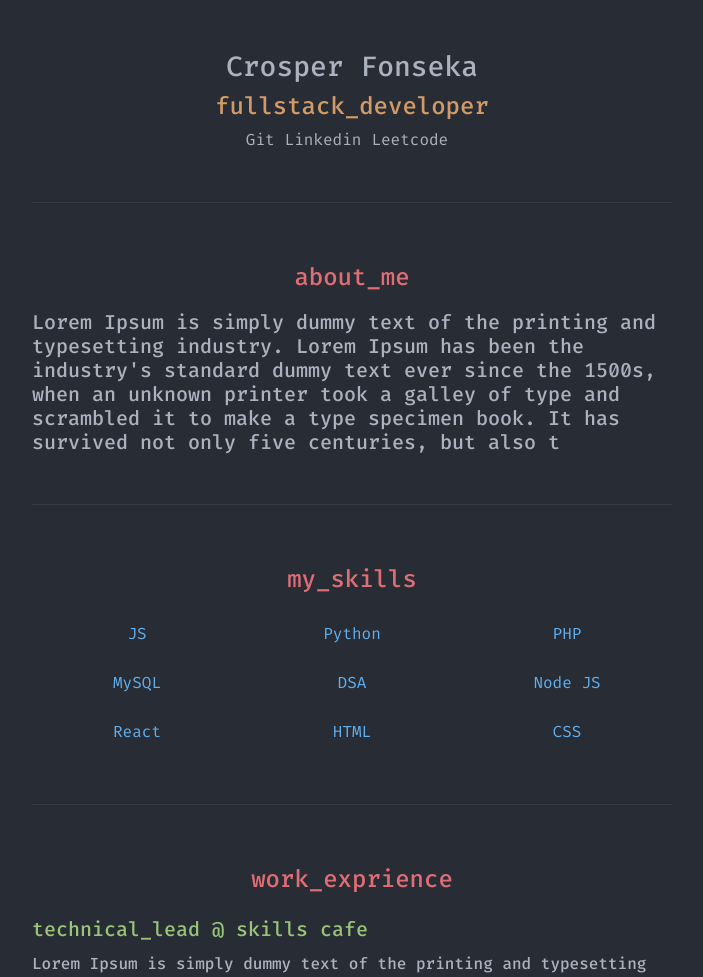
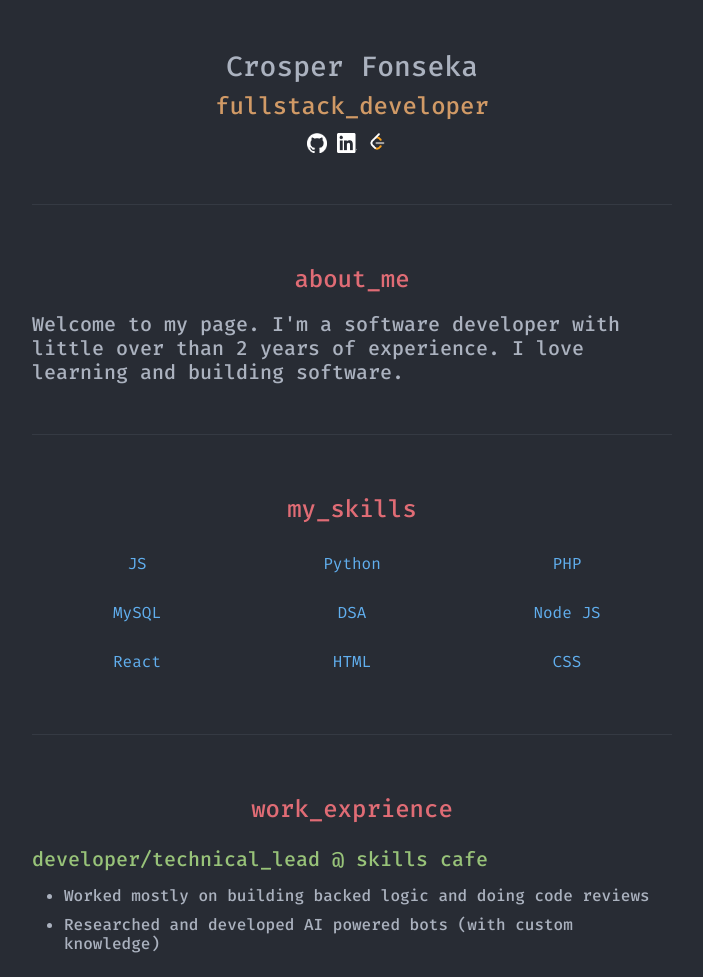
Before and after one commit to crosperF/portfolio_site, a plain HTML site: page index.html in a window 1280 px wide. Shown: the top 977 px of the page, without its empty margins (288-991 px from the left). Drawn offline with nearby package versions, Linux system fonts and the light colour scheme.

Commit message:
logos added

```diff
--- a/index.html
+++ b/index.html
@@ -24,9 +24,35 @@
                 <h3>Crosper Fonseka</h3>
                 <h4>fullstack_developer</h4>
                 <ul class="links">
-                    <li>Git</li>
-                    <li>Linkedin</li>
-                    <li>Leetcode</li>
+                    <li>
+                        <a href="https://github.com/crosperF" target="_blank">
+                            <img
+                                class="social_icon"
+                                src="images/github.png"
+                                alt=""
+                            />
+                        </a>
+                    </li>
+                    <li>
+                        <a
+                            href="https://www.linkedin.com/in/crosper-fonseka-ba5a82201/"
+                            target="_blank"
+                        >
+                            <img
+                                class="social_icon"
+                                src="images/linkedin.png"
+                                alt=""
+                        /></a>
+                    </li>
+                    <li>
+                        <a href="https://leetcode.com/c0f/" target="_blank">
+                            <img
+                                class="social_icon"
+                                src="images/leetcode.png"
+                                alt=""
+                            />
+                        </a>
+                    </li>
                 </ul>
             </div>
         </section>
@@ -34,11 +60,9 @@
         <section class="about_me section">
             <h4 class="sub_heading">about_me</h4>
             <h5>
-                Lorem Ipsum is simply dummy text of the printing and typesetting
-                industry. Lorem Ipsum has been the industry's standard dummy
-                text ever since the 1500s, when an unknown printer took a galley
-                of type and scrambled it to make a type specimen book. It has
-                survived not only five centuries, but also t
+                Welcome to my page. I'm a software developer with little over
+                than 2 years of experience. I love learning and building
+                software.
             </h5>
         </section>
         <hr />
@@ -59,11 +83,23 @@
         </section>
         <hr />
         <section class="work_section section">
+            <!--  -->
             <h4 class="sub_heading">work_exprience</h4>
-            <h5 class="mini_heading">technical_lead @ skills cafe</h5>
-            <h6>
-                Lorem Ipsum is simply dummy text of the printing and typesetting
-            </h6>
+            <h5 class="mini_heading">developer/technical_lead @ skills cafe</h5>
+            <ul>
+                <li>
+                    <h6>
+                        Worked mostly on building backed logic and doing code
+                        reviews
+                    </h6>
+                </li>
+                <li>
+                    <h6>
+                        Researched and developed AI powered bots (with custom
+                        knowledge)
+                    </h6>
+                </li>
+            </ul>
         </section>
         <hr />
         <section class="projects_section section">
--- a/styles.css
+++ b/styles.css
@@ -67,3 +67,11 @@ hr {
     text-align: center;
     /* backdrop-filter: blur(6px); */
 }
+
+.social_icon {
+    height: 20px;
+    width: 20px;
+}
+.links {
+    margin: 10px 0px;
+}
```
Also changed, not shown: footer.png (deleted), images/github.png (added), images/leetcode.png (added), images/linkedin.png (added).
